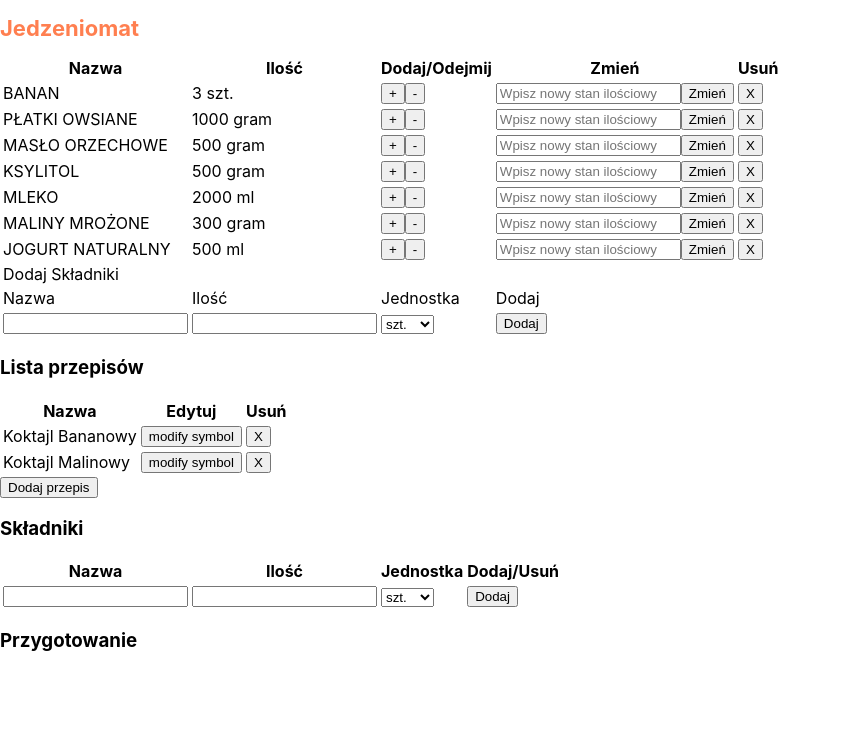
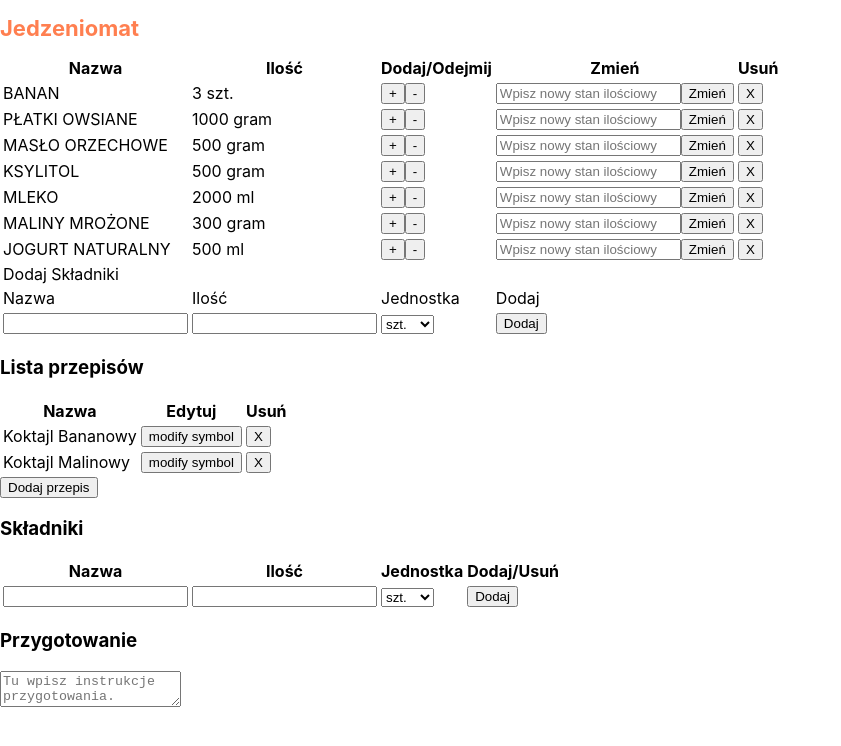
Before and after one commit to L-Glogov/jedzeniomat, a React (Create React App) app: page / in a window 1280 px wide. Both pictures are taken after a click on the button "Dodaj przepis". Shown: the top 746 px of the page, without its empty margins (0-841 px from the left). Built offline with nearby package versions, Linux system fonts and the light colour scheme.

Commit message:
Added further improvements to the recipes component

```diff
--- a/src/App.js
+++ b/src/App.js
@@ -127,12 +127,13 @@ class App extends Component {
       selectUnitInput: 'szt.'
     },
     recipesInternal: {
-      addRecipeToggle: true,
+      addRecipeToggle: false,
       chosenRecipe: '',
       addRecipeNameInput: '',
       addRecipeQuantityInput: '',
       selectUnitInput: 'szt.',
-      tempAddIngs: []
+      tempAddIngs: [],
+      tempAddInst: ''
     }
   }
 
@@ -217,22 +218,20 @@ class App extends Component {
 
   recipesChooseHandler = (index) => {
     this.setState((prevState) => {
-      return {
-        recipesInternal: {
-          addRecipeToggle: prevState.recipesInternal.addRecipeToggle,
-          chosenRecipe: prevState.recipes[index].name
-        }
-      }
+      const updatedState = {...prevState};
+      updatedState.recipesInternal.addRecipeToggle = false;
+      updatedState.recipesInternal.chosenRecipe = prevState.recipes[index].name;
+      return updatedState;
     })
   }
 
-  addRecipesIngHandler = () => {
+  recipesAddIngHandler = () => {
     const name = this.state.recipesInternal.addRecipeNameInput;
     const quantity = this.state.recipesInternal.addRecipeQuantityInput;
     const repeatedItem = this.state.recipesInternal.tempAddIngs.some(item => item.name.toUpperCase() === name.toUpperCase());
     if (repeatedItem) return alert("Składnik już został dodany");
 
-    if (name !== '' && quantity !== '') {
+    if (name !== '' && quantity > 0) {
       this.setState((prevState) => {
         const updatedState = {...prevState};
         updatedState.recipesInternal.tempAddIngs.push({
@@ -246,12 +245,29 @@ class App extends Component {
     }
   }
 
+  recipesRemoveIngHandler = (index) => {
+    this.setState((prevState) => {
+      const updatedState = {...prevState};
+      updatedState.recipesInternal.tempAddIngs.splice(index, 1);
+      return updatedState;
+    })
+  }
+
   recipesInputHandler = (e) => {
     const name = e.target.name;
     const value = e.target.value;
     this.setState((prevState) => {
       const updatedState = {...prevState};
       updatedState.recipesInternal[name] = value;
+      return updatedState;
+    })
+  }
+
+  recipesAdddNewToggle = () => {
+    this.setState(prevState => {
+      const updatedState = {...prevState};
+      updatedState.recipesInternal.addRecipeToggle = true;
+      updatedState.recipesInternal.chosenRecipe = '';
       return updatedState;
     })
   }
@@ -276,8 +292,10 @@ class App extends Component {
               internals={this.state.recipesInternal}
               remove={this.recipesRemoveHandler}
               recipeChoose={this.recipesChooseHandler}
-              addRecipeIng={this.addRecipesIngHandler}
+              addRecipeIng={this.recipesAddIngHandler}
               inputHandler={this.recipesInputHandler}
+              rmvIng={this.recipesRemoveIngHandler}
+              addNew={this.recipesAdddNewToggle}
             />
           </Layout>
         </SelectContext.Provider>
--- a/src/components/Recipes/AddIngredients.js
+++ b/src/components/Recipes/AddIngredients.js
@@ -3,16 +3,19 @@ import SelectUnit from '../Auxiliary/SelectUnit';
 
 const AddIngredients = ( props ) => {
 
-  const currentIng = props.internals.tempAddIngs.map(item => {
+  let currentIng;
+  if (props.internals.tempAddIngs.length > 0) {
+    currentIng = props.internals.tempAddIngs.map((item, index) => {
       return (
         <tr key={item.name}>
           <td>{item.name}</td>
-        <td>{item.quantity} {item.unit}</td>
+          <td>{item.quantity}</td>
           <td>{item.unit}</td>
-        <td><button>X</button></td>
+          <td><button onClick={props.rmvIng.bind(this, index)}>X</button></td>
         </tr>
       )
     })
+  }
 
   const addInputs = (
     <tr>
--- a/src/components/Recipes/Recipes.js
+++ b/src/components/Recipes/Recipes.js
@@ -45,7 +45,7 @@ const Recipes = ( props ) => {
             {recipeNames}
           </tbody>
         </table>
-        <button>Dodaj przepis</button>
+        <button onClick={props.addNew}>Dodaj przepis</button>
       </section>
       <section>
         <h3>Składniki</h3>
@@ -54,12 +54,20 @@ const Recipes = ( props ) => {
           internals={props.internals}
           addRecipeIng={props.addRecipeIng}
           inputHandler={props.inputHandler}
+          rmvIng = {props.rmvIng}
         />
         : <ul>{ingredientList}</ul>}
       </section>
       <section>
         <h3>Przygotowanie</h3>
-        {instructions}
+        {props.internals.addRecipeToggle
+        ? <textarea
+            placeholder="Tu wpisz instrukcje przygotowania."
+            name="tempAddInst"
+            value={props.internals.tempAddInst}
+            onChange={props.inputHandler}
+        />
+        : instructions}
       </section>
     </div>
   )
```
Lines whose indentation alone changed are shown as unchanged.
